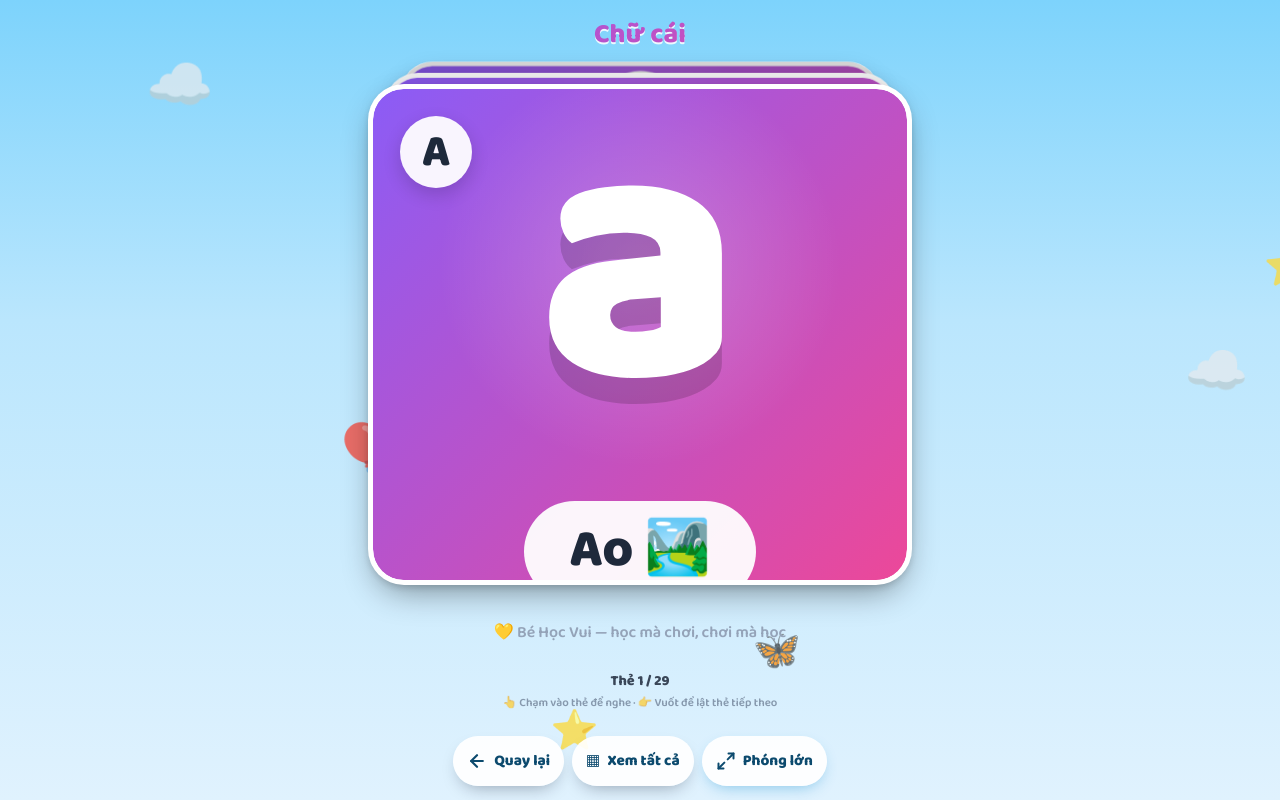
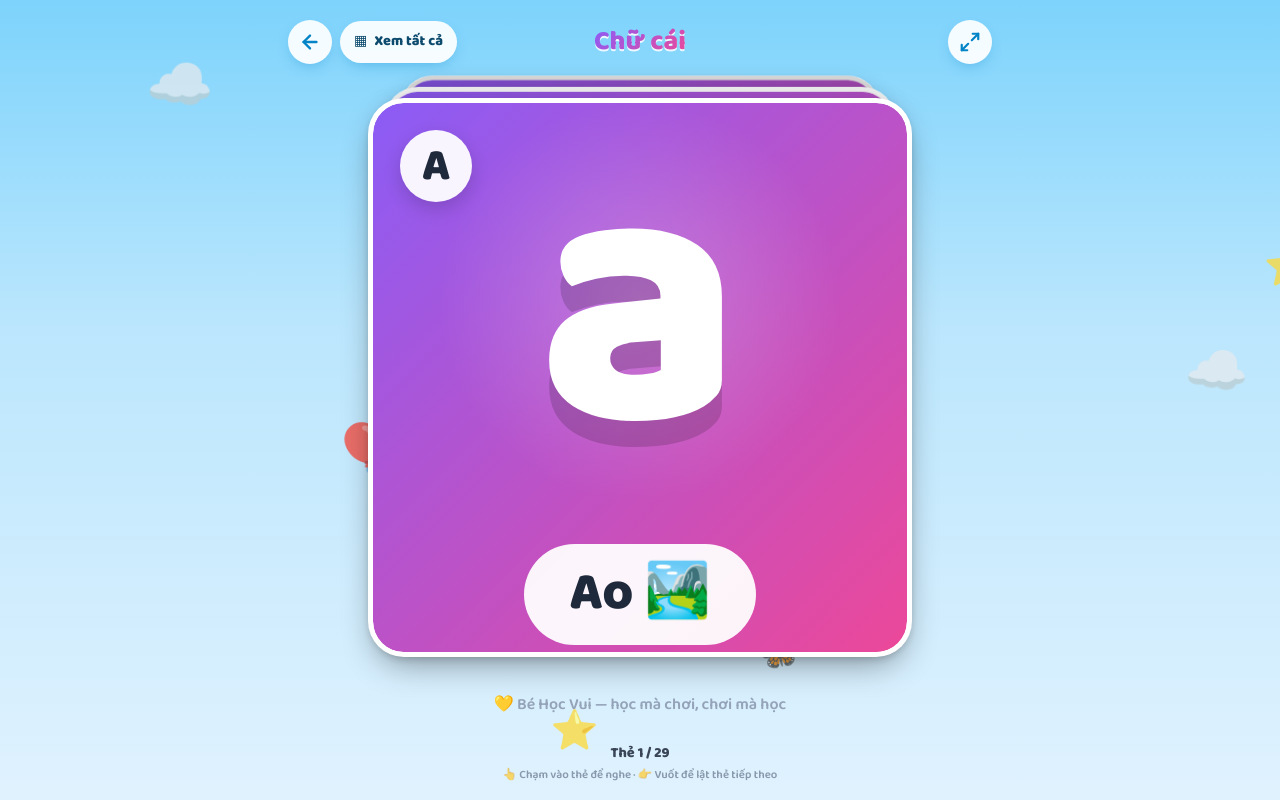
Before and after one commit to ttdat0/web_learning, a React (Vite) app: page / in a window 1280 px wide. Both pictures are taken after a click on the element "Chữ cái". Built offline with nearby package versions, Linux system fonts and the light colour scheme.

Commit message:
v1.21.1: sua bo cuc - Back va Phong to giu nguyen tren TOP, them nut Xem tat ca canh nut Back, bo thanh nut duoi; logic Back theo tang va menu nhan giu giu nguyen

```diff
--- a/package.json
+++ b/package.json
@@ -1,6 +1,6 @@
 {
   "name": "web_learning",
-  "version": "1.21.0",
+  "version": "1.21.1",
   "private": true,
   "type": "module",
   "scripts": {
--- a/src/App.css
+++ b/src/App.css
@@ -160,9 +160,9 @@ button {
 
 /* ---------- trang chủ đề ---------- */
 .topic-topbar {
-  display: flex;
+  display: grid;
+  grid-template-columns: 1fr auto 1fr;
   align-items: center;
-  justify-content: space-between;
   gap: 12px;
   max-width: 920px;
   /* Là flex-item của .topic-view: margin auto sẽ co topbar lại theo nội dung,
@@ -203,6 +203,11 @@ button {
   cursor: pointer;
   box-shadow: 0 6px 16px -6px rgba(2, 132, 199, 0.45);
   transition: transform 0.15s ease;
+  /* Nút Back có nhấn giữ mở menu: chặn menu ngữ cảnh/callout của trình duyệt. */
+  -webkit-touch-callout: none;
+  -webkit-tap-highlight-color: transparent;
+  user-select: none;
+  touch-action: manipulation;
 }
 
 .back-btn--icon svg {
@@ -770,21 +775,24 @@ button {
     0 6px 14px -6px rgba(15, 23, 42, 0.35);
 }
 
-/* Thanh nút dưới cùng của trang chủ đề: Quay lại · Xem tất cả/từng thẻ · Phóng lớn. */
-.bottom-bar {
+/* Cụm trái của topbar trang chủ đề: nút Back + nút Xem tất cả/từng thẻ. */
+.topic-topbar__left {
   display: flex;
-  justify-content: center;
   align-items: center;
-  flex-wrap: wrap;
   gap: 8px;
-  padding: 8px 10px 14px;
+  justify-self: start;
 }
 
-.bar-btn {
+.topic-topbar > .fs-btn {
+  justify-self: end;
+}
+
+/* Nút chuyển chế độ xem, nằm cạnh nút Back trên topbar. */
+.view-toggle {
   display: inline-flex;
   align-items: center;
   gap: 7px;
-  min-height: 50px;
+  min-height: 42px;
   padding: 0 14px;
   border: none;
   border-radius: 999px;
@@ -792,42 +800,15 @@ button {
   color: #0c4a6e;
   font-family: inherit;
   font-weight: 800;
-  font-size: 0.95rem;
+  font-size: 0.9rem;
   cursor: pointer;
-  box-shadow: 0 8px 18px -8px rgba(15, 23, 42, 0.4);
+  box-shadow: 0 6px 16px -6px rgba(2, 132, 199, 0.45);
   -webkit-tap-highlight-color: transparent;
-  -webkit-touch-callout: none;
-  user-select: none;
-  touch-action: manipulation;
+  white-space: nowrap;
 }
 
-.bar-btn:active {
+.view-toggle:active {
   transform: scale(0.96);
-}
-
-.bar-btn svg {
-  width: 20px;
-  height: 20px;
-  flex: none;
-}
-
-/* Nút toàn màn hình khi nằm trong thanh dưới: pill có nhãn thay vì nút tròn. */
-.fs-btn.bar-btn {
-  display: inline-flex;
-  width: auto;
-  height: auto;
-  border-radius: 999px;
-  color: #0c4a6e;
-}
-
-.fs-btn.bar-btn svg {
-  width: 20px;
-  height: 20px;
-}
-
-/* Topbar trang chủ đề khi chỉ còn tên (mọi nút đã xuống thanh dưới). */
-.topic-topbar--solo {
-  justify-content: center;
 }
 
 /* Menu nhấn giữ nút Quay lại. */
@@ -840,7 +821,7 @@ button {
 .back-menu {
   position: absolute;
   left: 12px;
-  bottom: 168px;
+  top: 78px;
   z-index: 41;
   display: flex;
   flex-direction: column;
--- a/src/components/TopicView.tsx
+++ b/src/components/TopicView.tsx
@@ -125,10 +125,38 @@ export default function TopicView({ topic, onBack }: { topic: Topic; onBack: ()
 
   return (
     <main className="topic-view">
-      <header className="topic-topbar topic-topbar--solo">
+      <header className="topic-topbar">
+        <div className="topic-topbar__left">
+          <button
+            className="back-btn--icon"
+            aria-label="Quay lại — nhấn giữ để chọn về trang chủ hoặc trang trước đó"
+            onPointerDown={startPress}
+            onPointerUp={endPress}
+            onPointerLeave={cancelPress}
+            onPointerCancel={cancelPress}
+            onContextMenu={e => e.preventDefault()}
+          >
+            <svg viewBox="0 0 24 24" fill="none" stroke="currentColor" strokeWidth="2.6" strokeLinecap="round" strokeLinejoin="round" aria-hidden="true">
+              <path d="m12 19-7-7 7-7" />
+              <path d="M19 12H5" />
+            </svg>
+          </button>
+          {mode === 'deck' ? (
+            <button type="button" className="view-toggle" onClick={openGrid}>
+              <span aria-hidden="true">▦</span>
+              <span>Xem tất cả</span>
+            </button>
+          ) : (
+            <button type="button" className="view-toggle" onClick={openDeck}>
+              <span aria-hidden="true">❏</span>
+              <span>Xem từng thẻ</span>
+            </button>
+          )}
+        </div>
         <h2 className="topic-topbar__name" style={{ backgroundImage: topic.gradient }}>
           {topic.name}
         </h2>
+        <FullscreenButton />
       </header>
 
       {mode === 'deck' ? (
@@ -200,37 +228,6 @@ export default function TopicView({ topic, onBack }: { topic: Topic; onBack: ()
         </>
       )}
 
-      <nav className="bottom-bar" aria-label="Điều khiển trang chủ đề">
-        <button
-          type="button"
-          className="bar-btn"
-          aria-label="Quay lại — nhấn giữ để chọn về trang chủ hoặc trang trước đó"
-          onPointerDown={startPress}
-          onPointerUp={endPress}
-          onPointerLeave={cancelPress}
-          onPointerCancel={cancelPress}
-          onContextMenu={e => e.preventDefault()}
-        >
-          <svg viewBox="0 0 24 24" fill="none" stroke="currentColor" strokeWidth="2.6" strokeLinecap="round" strokeLinejoin="round" aria-hidden="true">
-            <path d="m12 19-7-7 7-7" />
-            <path d="M19 12H5" />
-          </svg>
-          <span>Quay lại</span>
-        </button>
-        {mode === 'deck' ? (
-          <button type="button" className="bar-btn" onClick={openGrid}>
-            <span aria-hidden="true">▦</span>
-            <span>Xem tất cả</span>
-          </button>
-        ) : (
-          <button type="button" className="bar-btn" onClick={openDeck}>
-            <span aria-hidden="true">❏</span>
-            <span>Xem từng thẻ</span>
-          </button>
-        )}
-        <FullscreenButton className="bar-btn" showText />
-      </nav>
-
       {backMenu && (
         <>
           <div
```
